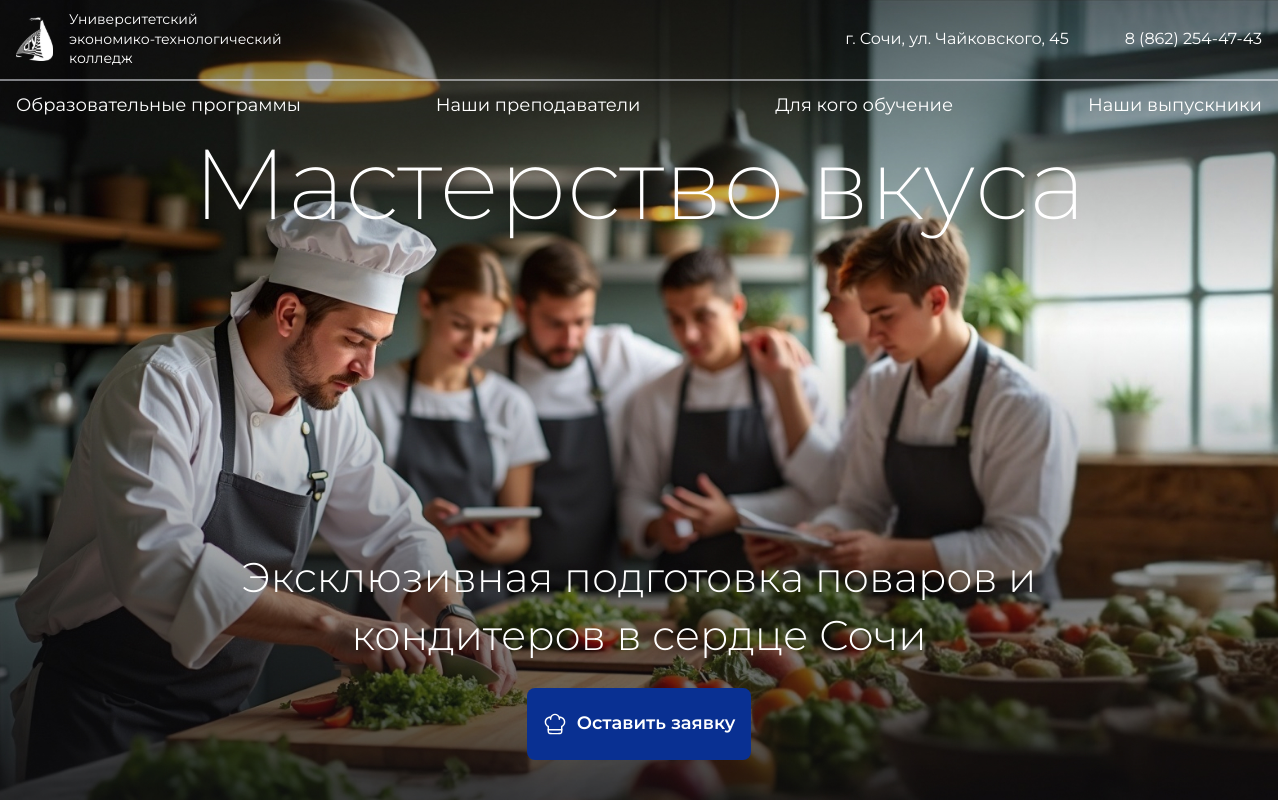
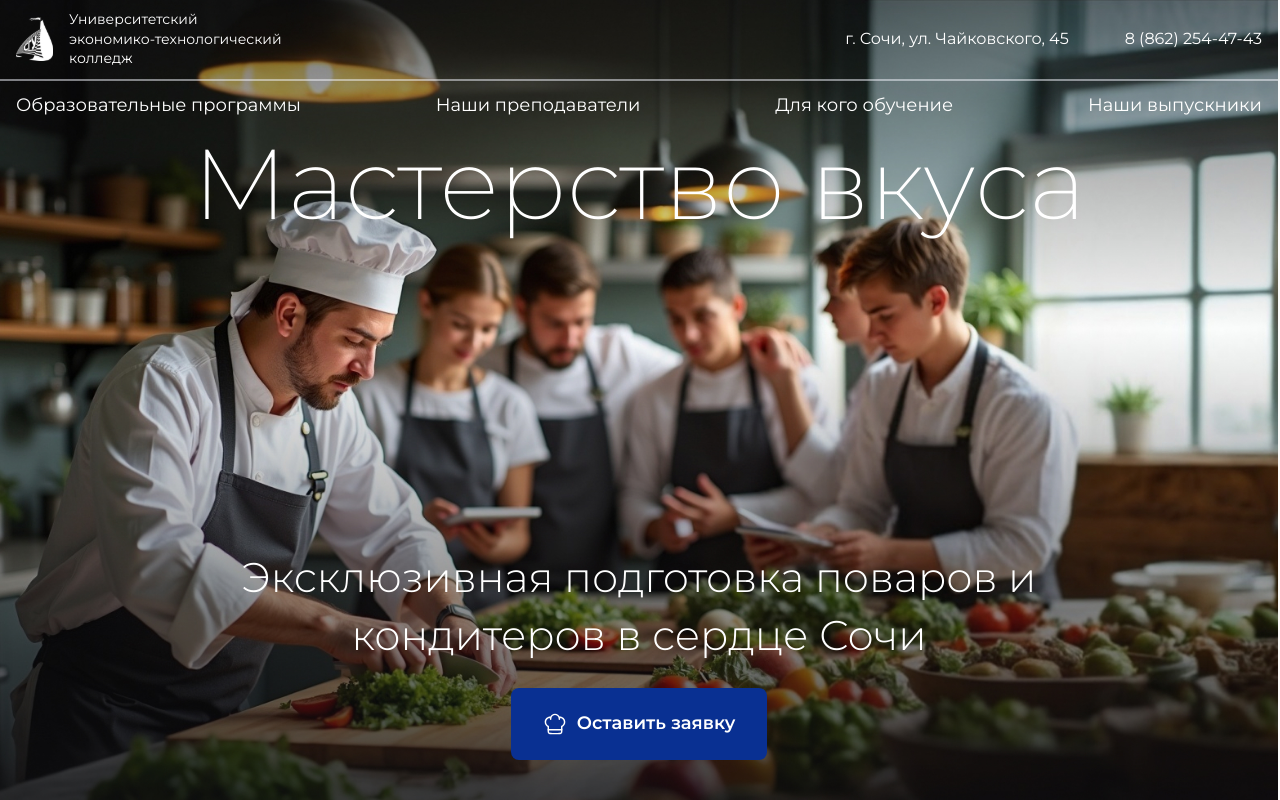
Before and after one commit to ShenhoParallux/LandingPage-college, a React (Vite) app: page / in a window 1280 px wide. Built offline with nearby package versions, Linux system fonts and the light colour scheme.

Commit message:
Отредактировал какие-то стили баннера и пару глобал переменных

```diff
--- a/src/shared/styles/_variables.scss
+++ b/src/shared/styles/_variables.scss
@@ -22,9 +22,9 @@
 	--border: 1px solid var(--color-grey-alternate);
 	--border-radius-8: 8px;
 
-	--button-height-link: #{rem(72)};
-	--button-height-callback: #{rem(55)};
-	--button-padding-x: min(32px, 16px);
+	--button-height-link: 72px;
+	--button-height-callback: 55px;
+	--button-padding-x: 32px;
 
 	--container-width: #{rem(1420)};
 	--container-padding-x: #{rem(16)};
@@ -32,4 +32,8 @@
 	--section-padding-y: 60px;
 
 	--transition-duration: 0.2s;
+
+	@include tablet {
+		--section-padding-y: 30px;
+	}
 }
--- a/src/widgets/ui/banner/Banner.scss
+++ b/src/widgets/ui/banner/Banner.scss
@@ -37,10 +37,18 @@
 			font-size: clamp(24px, 3.24vw, 46px);
 			text-align: center;
 			font-weight: 300;
-			max-width: 870px;
+			max-width: 850px;
+
+			@include tablet {
+				max-width: 610px;
+			}
+
+			@include mobile {
+				max-width: 450px;
+			}
 
 			@include mobile-s {
-				max-width: 350px;
+				max-width: 330px;
 			}
 		}
 	}
```
